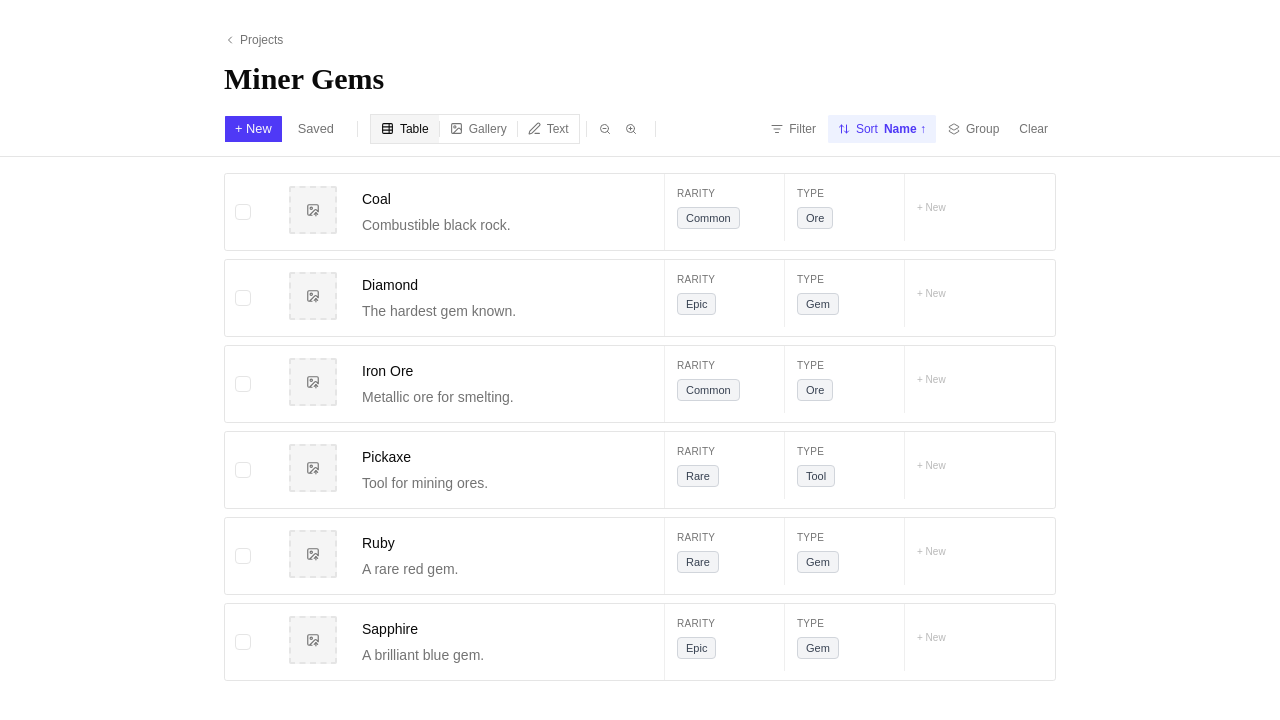
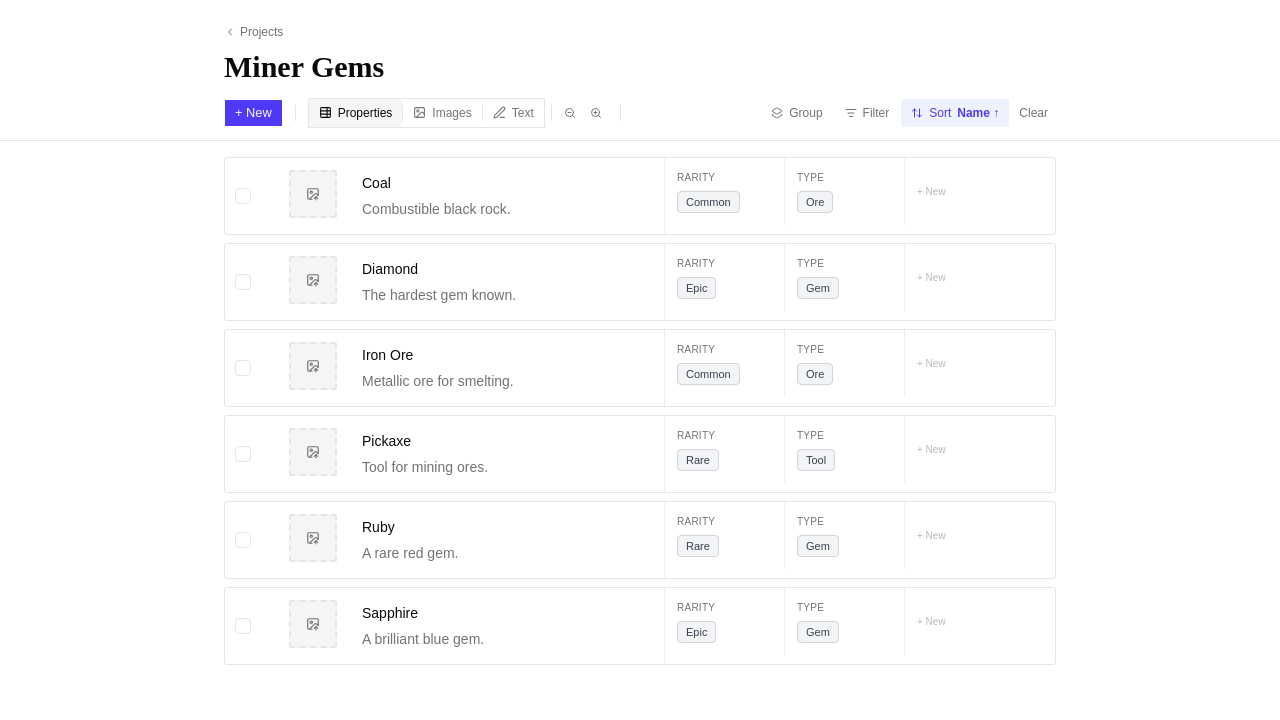
Before and after one commit to piotrweber/stash, a React (Vite) app: page / in a window 1280 px wide. Both pictures are taken after a click on the button "Load sample". Shown: the top 720 px of the page. Built offline with nearby package versions, Linux system fonts and the light colour scheme.

Commit message:
Collabsible header

```diff
--- a/src/components/shared/FilterSortBar.tsx
+++ b/src/components/shared/FilterSortBar.tsx
@@ -146,10 +146,6 @@ function SortDropdown({ sortBy, sortDir, sortFields, onChange, onClose, pos }: {
 }) {
   return (
     <Dropdown pos={pos} onClose={onClose} width={220}>
-      <div className="px-3 py-2 border-b border-border">
-        <span className="text-xs font-semibold text-muted-foreground uppercase tracking-wide">Sort</span>
-      </div>
-
       {sortBy && (
         <div className="px-3 py-2.5 border-b border-border/50">
           <div className="flex items-center gap-2 mb-2">
@@ -180,7 +176,6 @@ function SortDropdown({ sortBy, sortDir, sortFields, onChange, onClose, pos }: {
       )}
 
       <div className="py-1">
-        {!sortBy && <p className="text-xs text-muted-foreground px-3 py-2">Pick a field to sort by</p>}
         {sortFields.map((f) => (
           <button
             key={f.id}
@@ -209,9 +204,6 @@ function GroupDropdown({ groupBy, groupableFields, onChange, onClose, pos }: {
 }) {
   return (
     <Dropdown pos={pos} onClose={onClose} width={200}>
-      <div className="px-3 py-2 border-b border-border">
-        <span className="text-xs font-semibold text-muted-foreground uppercase tracking-wide">Group by</span>
-      </div>
       <div className="py-1">
         <button
           onClick={() => { onChange(null); onClose() }}
@@ -265,6 +257,23 @@ export function FilterSortBar({
 
   const inner = (
     <div className="flex items-center gap-0.5 flex-wrap">
+      {/* Group */}
+      {onGroupByChange && groupableFields && groupableFields.length > 0 && (
+        <button
+          ref={groupBtnRef}
+          onClick={() => { closeAll(); groupDrop.toggle() }}
+          className={`flex items-center gap-1.5 px-2.5 py-1.5 rounded-md text-xs font-medium transition-colors ${
+            groupBy
+              ? 'bg-accent text-primary hover:bg-accent'
+              : 'text-muted-foreground hover:bg-muted hover:text-foreground'
+          }`}
+        >
+          <Layers2 size={12} />
+          Group
+          {groupName && <span className="text-primary font-semibold">{groupName}</span>}
+        </button>
+      )}
+
       {/* Filter */}
       <button
         ref={filterBtnRef}
@@ -300,23 +309,6 @@ export function FilterSortBar({
           <span className="text-primary font-semibold">{sortName} {sortDir === 'asc' ? '↑' : '↓'}</span>
         )}
       </button>
-
-      {/* Group */}
-      {onGroupByChange && groupableFields && groupableFields.length > 0 && (
-        <button
-          ref={groupBtnRef}
-          onClick={() => { closeAll(); groupDrop.toggle() }}
-          className={`flex items-center gap-1.5 px-2.5 py-1.5 rounded-md text-xs font-medium transition-colors ${
-            groupBy
-              ? 'bg-accent text-primary hover:bg-accent'
-              : 'text-muted-foreground hover:bg-muted hover:text-foreground'
-          }`}
-        >
-          <Layers2 size={12} />
-          Group
-          {groupName && <span className="text-primary font-semibold">{groupName}</span>}
-        </button>
-      )}
 
       {hasActive && (
         <button
--- a/src/components/table/TableView.tsx
+++ b/src/components/table/TableView.tsx
@@ -32,11 +32,13 @@ interface TableViewProps {
 }
 
 export function TableView({ onGoToProjects }: TableViewProps) {
-  const { collection, addItem, updateItem, deleteItem, reorderItems, setTableState, renameProject, saveProject, isDirty } = useCollectionStore()
+  const { collection, addItem, updateItem, deleteItem, reorderItems, setTableState, renameProject } = useCollectionStore()
   const [viewMode, setViewMode] = useState<'catalogue' | 'focus' | 'cards'>('catalogue')
   const [zoom, setZoom] = useState(1)
   const [allCollapsed, setAllCollapsed] = useState<boolean | null>(null)
   const [selectedIds, setSelectedIds] = useState<Set<string>>(new Set())
+  const [scrolled, setScrolled] = useState(false)
+  const scrollRef = useRef<HTMLDivElement>(null)
   const [groupBy, setGroupBy] = useState<string | null>(null)
   const [draggingId, setDraggingId] = useState<string | null>(null)
   const [overGroup, setOverGroup] = useState<string | null>(null)
@@ -57,6 +59,7 @@ export function TableView({ onGoToProjects }: TableViewProps) {
     setDraft(null)
   }
   const cancelDraft = () => setDraft(null)
+
 
   const ZOOM_STEPS = [0.75, 1, 1.25, 1.5, 1.75]
 
@@ -171,11 +174,16 @@ export function TableView({ onGoToProjects }: TableViewProps) {
 
         {/* ── Fixed header ── */}
         <div className="shrink-0 bg-background border-b border-border">
-          <div className="max-w-4xl mx-auto px-8 pt-8 pb-3">
+          {/* Collapsible title row */}
+          <div
+            className="overflow-hidden transition-all duration-200 ease-in-out"
+            style={{ maxHeight: scrolled ? 0 : 200, opacity: scrolled ? 0 : 1 }}
+          >
+            <div className="max-w-4xl mx-auto px-8 pt-6 pb-3">
               {/* Back link */}
               <button
                 onClick={onGoToProjects}
-              className="flex items-center gap-1 text-xs text-muted-foreground hover:text-foreground transition-colors mb-3"
+                className="flex items-center gap-1 text-xs text-muted-foreground hover:text-foreground transition-colors mb-2"
               >
                 <ChevronLeft size={12} />
                 Projects
@@ -186,10 +194,12 @@ export function TableView({ onGoToProjects }: TableViewProps) {
                 value={collection.meta.name}
                 onSave={(name) => renameProject(name)}
               />
-
-            {/* Controls row — bulk bar or regular toolbar */}
+            </div>
+          </div>
+
+          {/* Toolbar row */}
+          <div className="max-w-4xl mx-auto px-8 pb-3" style={{ paddingTop: scrolled ? 8 : 0 }}>
             {selectedIds.size > 0 ? (
-              <div className="mt-4">
               <BulkActionBar
                 count={selectedIds.size}
                 fields={fields}
@@ -206,11 +216,8 @@ export function TableView({ onGoToProjects }: TableViewProps) {
                   })
                 }}
               />
-              </div>
             ) : (
-            <div className="flex items-center gap-2 mt-4">
-
-              {/* Group 1: Data */}
+              <div className="flex items-center gap-2">
                 <div className="flex items-center gap-1">
                   <Button
                     size="sm"
@@ -219,29 +226,10 @@ export function TableView({ onGoToProjects }: TableViewProps) {
                   >
                     + New
                   </Button>
-                <Button
-                  size="sm"
-                  variant={isDirty ? 'outline' : 'ghost'}
-                  onClick={() => {
-                    const json = saveProject()
-                    if (!json || !collection) return
-                    const blob = new Blob([json], { type: 'application/json' })
-                    const url = URL.createObjectURL(blob)
-                    const a = document.createElement('a')
-                    a.href = url
-                    a.download = `${collection.meta.name}.json`
-                    a.click()
-                    URL.revokeObjectURL(url)
-                  }}
-                  className={isDirty ? 'border-amber-300 text-amber-600 hover:bg-amber-50' : 'text-muted-foreground'}
-                >
-                  {isDirty ? 'Save' : 'Saved'}
-                </Button>
                 </div>
 
                 <div className="w-px h-4 bg-border mx-1" />
 
-              {/* Group 2: View */}
                 <div className="flex items-center gap-1">
                   <ViewModeToggle mode={viewMode} onChange={(m) => setViewMode(m)} />
                   {(viewMode === 'catalogue' || viewMode === 'cards') && (
@@ -273,7 +261,6 @@ export function TableView({ onGoToProjects }: TableViewProps) {
 
                 <div className="w-px h-4 bg-border mx-1" />
 
-              {/* Group 3: Filter/Sort/Group */}
                 <div className="ml-auto">
                   <FilterSortBar
                     bare
@@ -295,7 +282,7 @@ export function TableView({ onGoToProjects }: TableViewProps) {
           </div>
         </div>
 
-        <div className="flex-1 overflow-y-auto">
+        <div className="flex-1 overflow-y-auto" ref={scrollRef} onScroll={(e) => setScrolled((e.currentTarget as HTMLDivElement).scrollTop > 24)}>
           <div className="max-w-4xl mx-auto px-8">
 
             {/* ── Draft new item row (sticky) ── */}
@@ -1430,9 +1417,9 @@ function ViewModeToggle({ mode, onChange }: {
 
   return (
     <div className="flex items-center border border-border overflow-hidden">
-      {btn('catalogue', 'Table', <TableProperties size={13} />)}
+      {btn('catalogue', 'Properties', <TableProperties size={13} />)}
       <div className="w-px h-4 bg-border" />
-      {btn('cards', 'Gallery', <Image size={13} />)}
+      {btn('cards', 'Images', <Image size={13} />)}
       <div className="w-px h-4 bg-border" />
       {btn('focus', 'Text', <PenLine size={13} />)}
     </div>
--- a/src/todo.md
+++ b/src/todo.md
@@ -1,36 +1,73 @@
+
+# None
+We need to design a consistent pattern for "none" items workflows:
+- Properites view: items without properties should be somehow more visible
+- Images view: images outside a group could live in a side drawer from which they could be dragged onto a group on the left. When scrollin a group its header could stick to the bottom of the page header collapsed so that we can still drag onto it. This drawers should be also used when we click on + new. Once we implement bulk upload for the image view, all the images will populate this side drawer.
+- Text view: items without a description also should be highlighted
+
+# FIlters
+- Filters should be sticky per project
+
+# Status
+- Add a new filter called "Status" with missing / complete toggle options for: image, name, description, and any of the properties
+- Include counters to each
+
+
+# New item
+- Table view: Add and cancel are covering the area for properties, user your skills to find a better placement
+
+
+Images:
+- Add field for notes
+
+Properties
+- Descriptions shuold not be editable
+- Hovering the description shows a tooltip with the text
+- Reduce the width of the name desc space, truncate description
+- Add affordance to jump into text view positioned at the element
+- Change the properties view from cards to rows
+- add a table row with headings: Image, Text, and property names
+- When grouping is active ehac group should repeat
+- Remove the drag row afoforcance
+- The + New button to the table header
+
+
+# Bulk
+# S
+- After action on selection happened, selections shold applied and clear
+- The toolbar should occupy the same heih
+
+
+# Revisions
+I want to compare the current text with any revision: revisions should be a carousel nvigable with arrows. The save button needs to be closer to the text I'm writing. The restore should be more of swap button?
+
+# Header
+## S
+The name of the project is too large
+Remove the Save button
+## M
+Propose a better arragnement of the tool bar, consider adding it to the side of the project name in a more structured layout
+
+
+# Projects page:
+## S
+- Remove: "Projects Manage your collections"
+-
+- Add tool name "Pliny" + the version: Alpha, then below what the tool does, smthg along the lines of: Design and organise your inventory, rooster and collections.
+- Remove "Recent" move the toggle view buttons to the left
+- Table actions should be always visible
+- Add an export action button as dropdown to choose between CSV and JSON
+- Add an edit icon in overlay the name, on the right to toggle editing the name of the project
+- Remove load sample and add instead a sample project to the table, available as default
+
+
+## M
+- Clicking on New project should jump into the project view with Untilted project
 
 
 
 
-Header should collapse to the project name when scrolling
-
-After
-
-Filter should help with understand what is missing and what is done
-Add image (set / not set) to filters
-
-Text versions / revisions
-
-Project page:
-- Add tool name "Stack" and a simple logo
-- toggle card view and table view: table view is for managing projects (duplicate, delete)
-- Add a "+New" project button that opens a drop down with all the available options that sits on the table / card view
-
-Clicking on New project should jump into the project view with Untilted project
-
-The cards view should be a gallery view: no dragging, no
-
-Bulk selection should be applied after users change an option
-
-Editable categories like in notion, plus a way to add a new one
-
-
-New project: add and cancel are covering the area for properties, propertis should be editable when adding a new project
-
-
-Add stats bar with count of elements, how many missing images, how many missing cats, and so on
-
-Export
+# Export
 Remove "canvas": {
         "x": 160,
         "y": 440
```
Also changed, not shown: 1 other file (tests, documents, lock files or other folders). Lines whose indentation alone changed are shown as unchanged.
